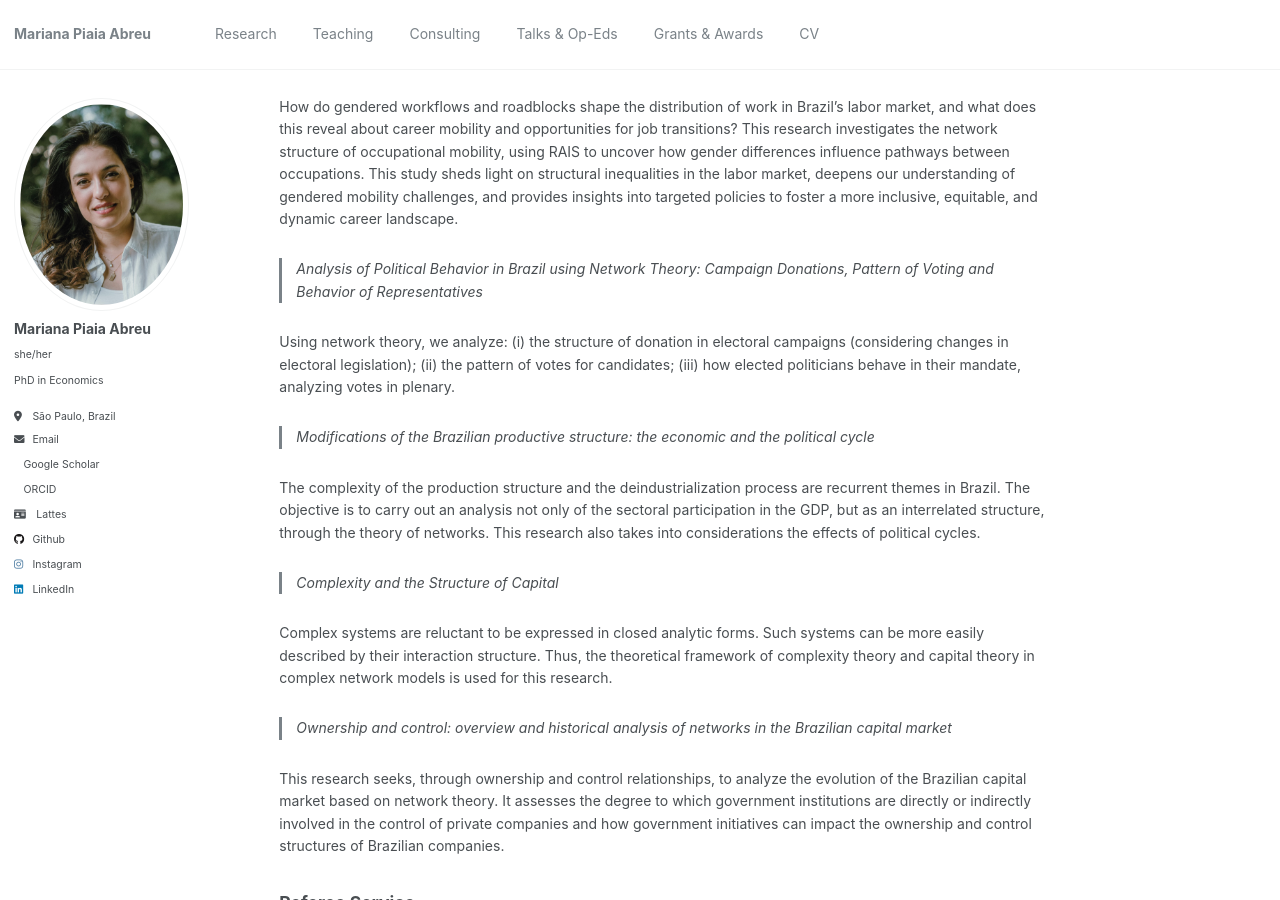
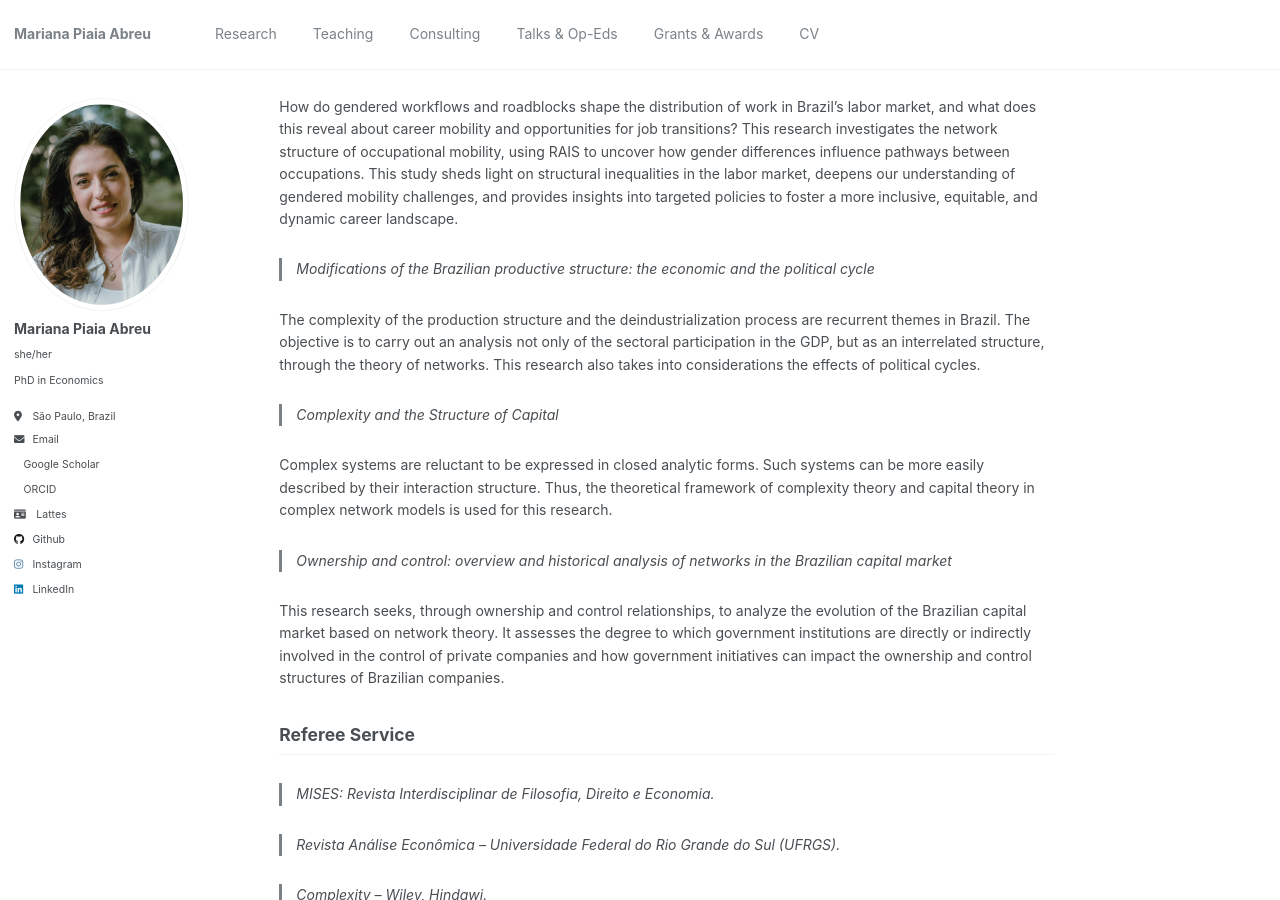
Before and after one commit to piaiaabreu/piaiaabreu.github.io, a Jekyll site: the page built from _pages/research.md, in a window 1280 px wide and 900 px high, scrolled down 1083 px. Built offline with Jekyll 4.4.1, drawn with Linux system fonts in a browser that asks for light colours; a style sheet for code colours, icons or effects is not loaded.

Commit message:
Update research.md

```diff
--- a/_pages/research.md
+++ b/_pages/research.md
@@ -39,10 +39,6 @@ redirect_from:
 
 How do gendered workflows and roadblocks shape the distribution of work in Brazil’s labor market, and what does this reveal about career mobility and opportunities for job transitions? This research investigates the network structure of occupational mobility, using RAIS to uncover how gender differences influence pathways between occupations. This study sheds light on structural inequalities in the labor market, deepens our understanding of gendered mobility challenges, and provides insights into targeted policies to foster a more inclusive, equitable, and dynamic career landscape.
 
-> Analysis of Political Behavior in Brazil using Network Theory: Campaign Donations, Pattern of Voting and Behavior of Representatives
-
-Using network theory, we analyze: (i) the structure of donation in electoral campaigns (considering changes in electoral legislation); (ii) the pattern of votes for candidates; (iii) how elected politicians behave in their mandate, analyzing votes in plenary.
-
 > Modifications of the Brazilian productive structure: the economic and the political cycle
 
 The complexity of the production structure and the deindustrialization process are recurrent themes in Brazil. The objective is to carry out an analysis not only of the sectoral participation in the GDP, but as an interrelated structure, through the theory of networks. This research also takes into considerations the effects of political cycles.
```
